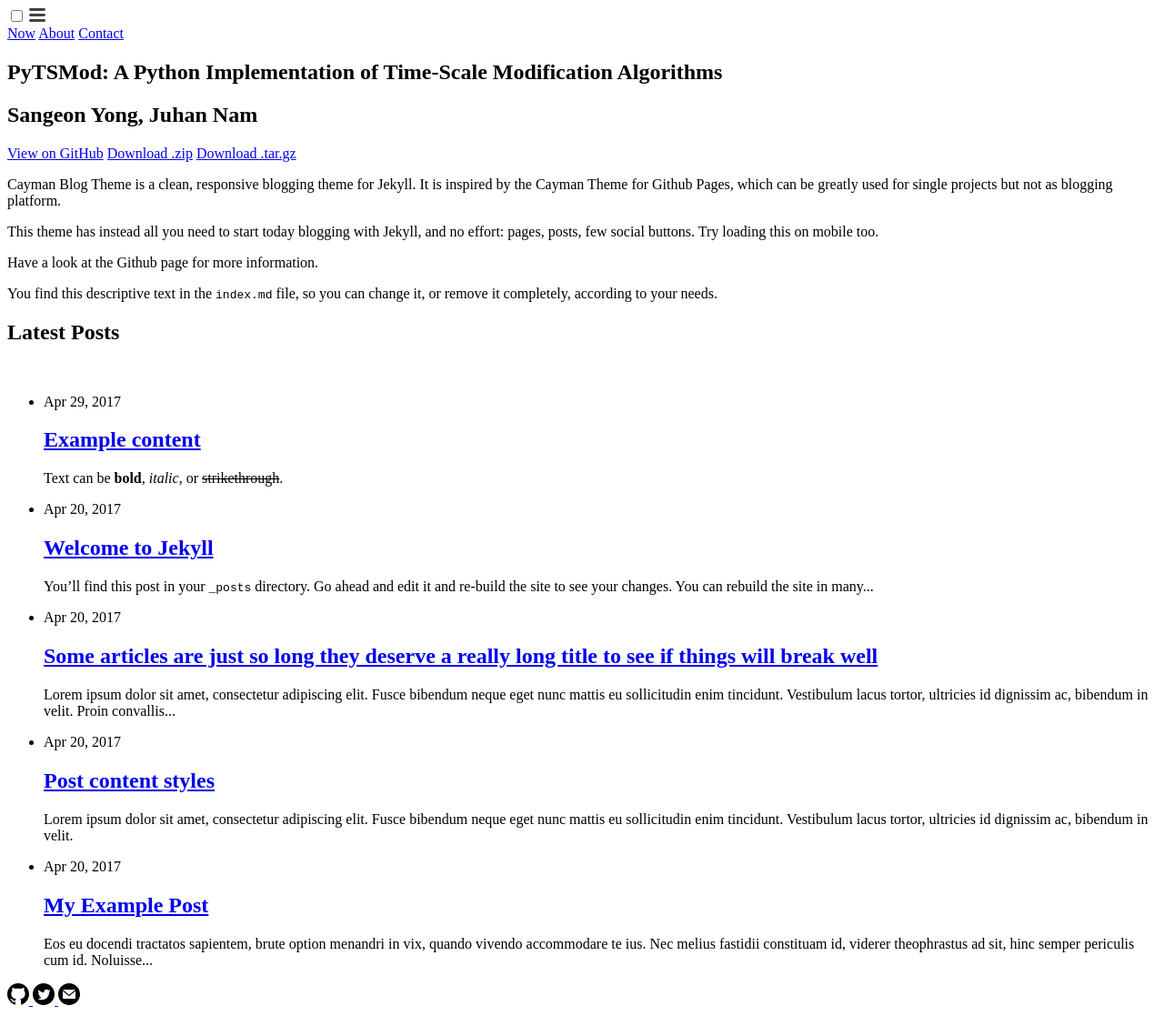
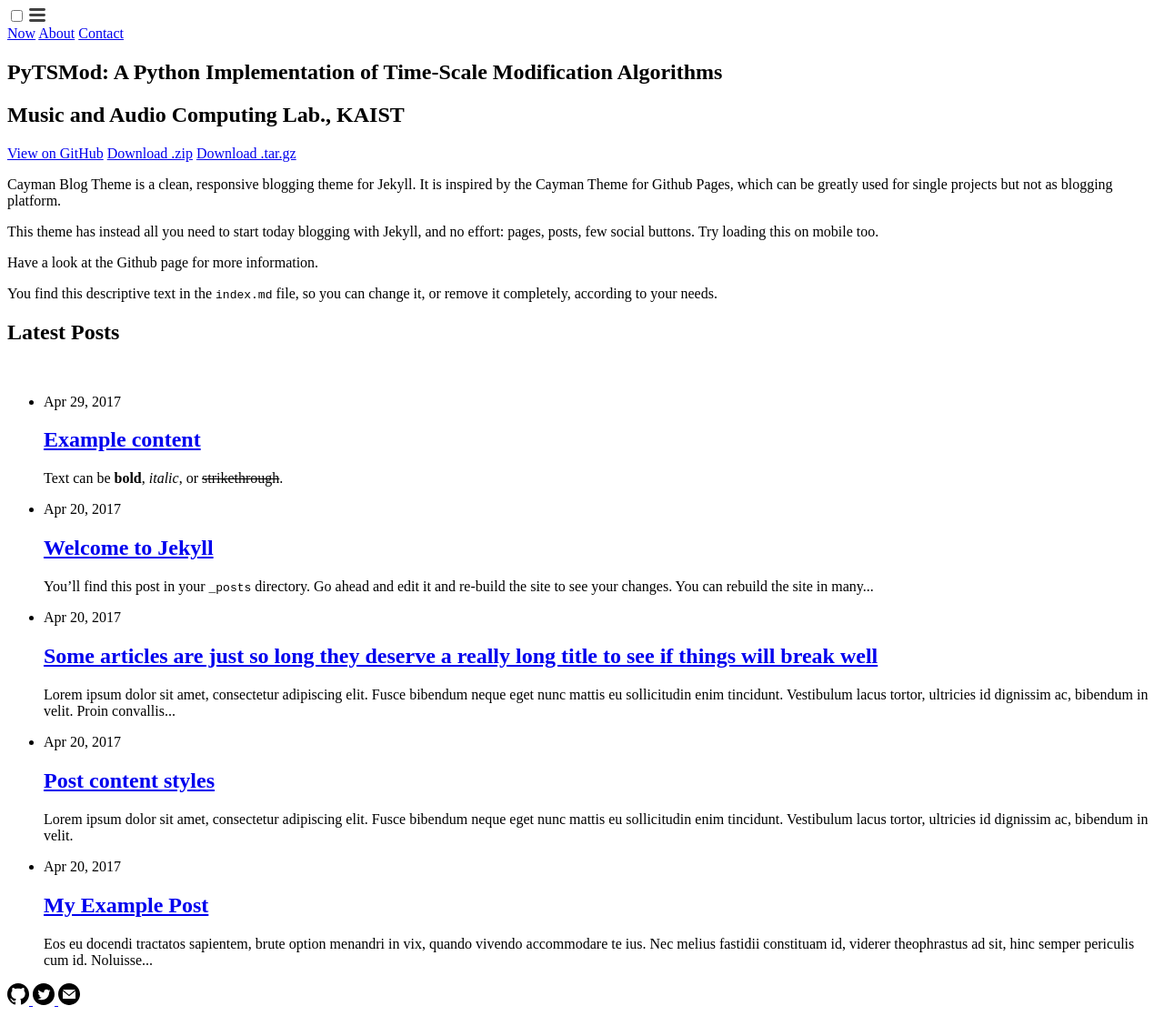
Before and after one commit to seyong92/PyTSMod-ISMIR2020LBD, a Jekyll site: the page built from index.md, in a window 1280 px wide. Shown: the whole page at 91% size. Built offline with Jekyll 4.4.1, drawn with Linux system fonts in a browser that asks for light colours; the repository's description, which GitHub fills in, is left out.

Commit message:
restore description

```diff
--- a/_config.yml
+++ b/_config.yml
@@ -1,6 +1,5 @@
 title: "PyTSMod: A Python Implementation of Time-Scale Modification Algorithms"
-institution: Music and Audio Computing Lab., KAIST
-paperauthor: Sangeon Yong, Juhan Nam
+description: Music and Audio Computing Lab., KAIST
 show_downloads: true
 
 baseurl: "/PyTSMod-ISMIR2020LBD" # change this to the subpath of your site, e.g. /blog. Leave it empty if you don't need it.
--- a/_layouts/default.html
+++ b/_layouts/default.html
@@ -55,7 +55,7 @@
         {% include site-header.html %}
 
         {% if page.layout == 'home' %}
-        {% assign page-tagline = site.paperauthor | default: site.github.project_tagline | escape %}
+        {% assign page-tagline = site.description | default: site.github.project_tagline | escape %}
         {% endif %}
         {% if page.layout == 'page' %}
         {% assign page-tagline = page.tagline | escape %}
```
